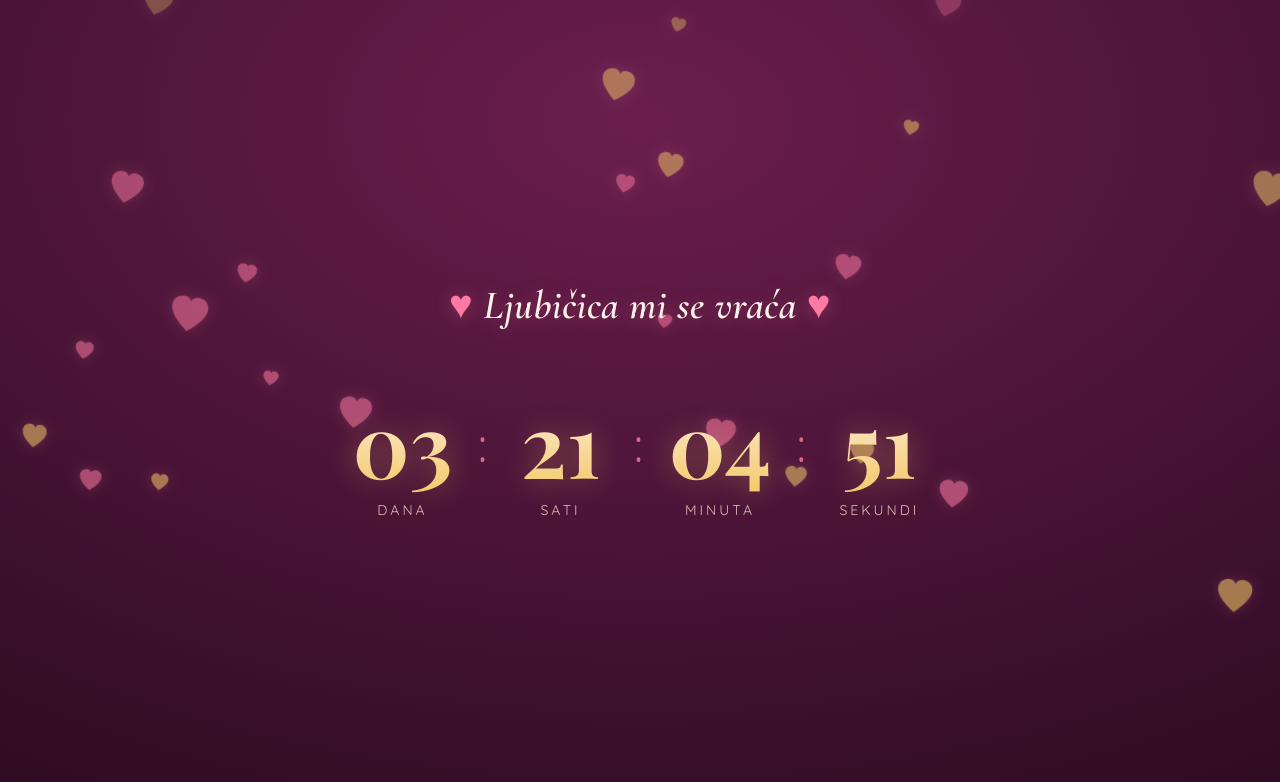
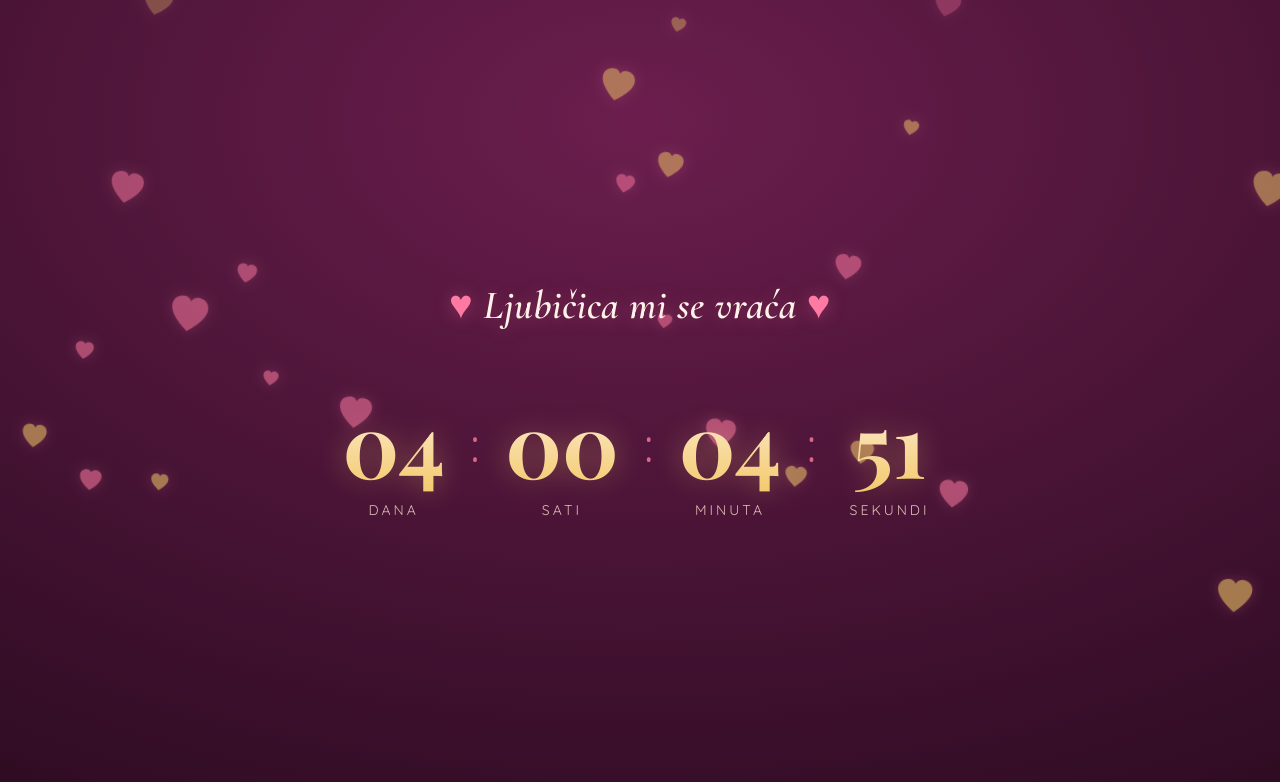
Before and after one commit to stankovic-dusan-fe/ljubicica-countdown, a plain HTML site: page index.html in a window 1280 px wide. Drawn offline with nearby package versions, Linux system fonts and the light colour scheme.

Commit message:
Target time changed

```diff
--- a/index.html
+++ b/index.html
@@ -194,7 +194,7 @@ padding-top: 0.1em;
 
 <script>
   // ----- Target date: 27 July 2026, 13:00 local time -----
-  const TARGET = new Date(2026, 6, 27, 16, 0, 0);
+  const TARGET = new Date(2026, 6, 27, 19, 0, 0);
 
   const dd = document.getElementById('dd');
   const hh = document.getElementById('hh');
```
